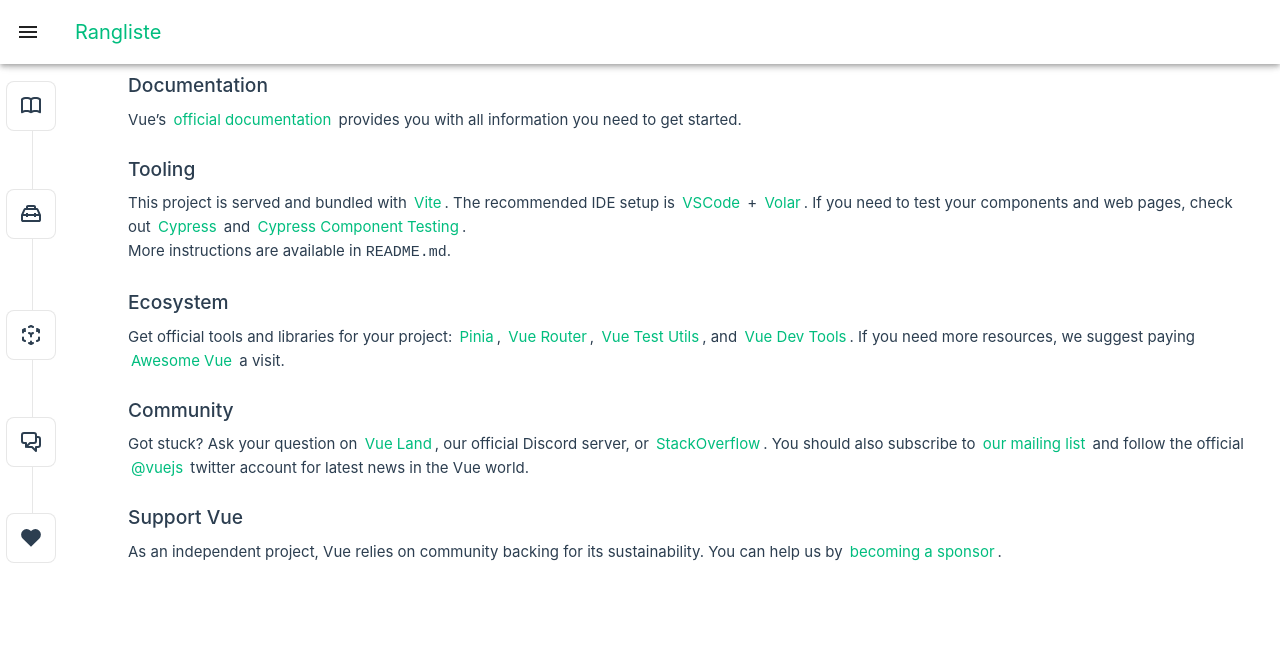
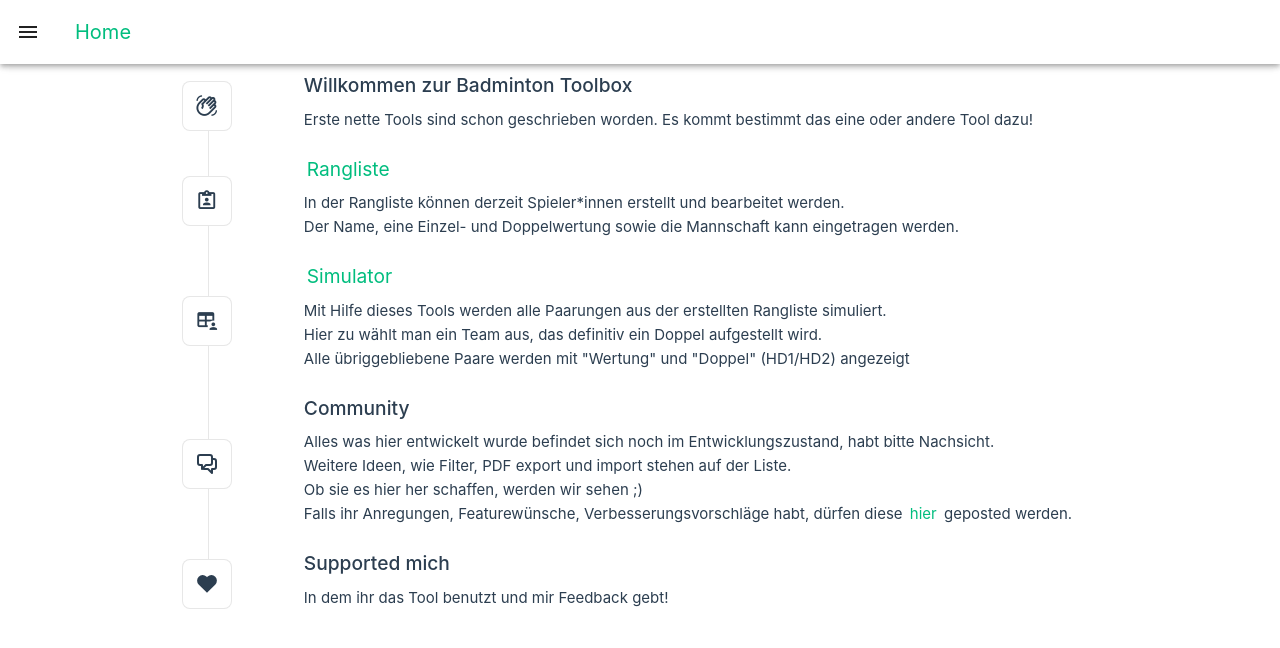
Before and after one commit to cangd/badminton-toolbox, a Vue app: page / in a window 1280 px wide. Shown: the top 648 px of the page. Built offline with nearby package versions, Linux system fonts and the light colour scheme.

Commit message:
Add starting page

```diff
--- a/src/App.vue
+++ b/src/App.vue
@@ -3,17 +3,17 @@
     <v-app-bar>
       <v-app-bar-nav-icon @click="drawer = !drawer"></v-app-bar-nav-icon>
 
-      <v-app-bar-title @click="clickRangliste">
+      <v-app-bar-title>
         <RouterLink to="/"> {{ title }} </RouterLink></v-app-bar-title
       >
     </v-app-bar>
 
     <v-navigation-drawer v-model="drawer">
       <v-list>
-        <v-list-item @click="clickRangliste">
+        <v-list-item>
           <RouterLink to="/rangliste">Rangliste</RouterLink>
         </v-list-item>
-        <v-list-item @click="clickFoo">
+        <v-list-item>
           <RouterLink to="/calc">DoppelRechner</RouterLink>
         </v-list-item>
       </v-list>
@@ -36,15 +36,7 @@ import { ref } from 'vue'
 
 const drawer = ref(false)
 
-const title = ref('Rangliste')
-
-function clickRangliste() {
-  return (title.value = 'Rangliste')
-}
-
-function clickFoo() {
-  return (title.value = 'Foo')
-}
+const title = ref('Home')
 </script>
 
 <style lang="scss" scoped>
--- a/src/components/TheWelcome.vue
+++ b/src/components/TheWelcome.vue
@@ -1,8 +1,5 @@
 <script setup lang="ts">
 import WelcomeItem from './WelcomeItem.vue'
-import DocumentationIcon from './icons/IconDocumentation.vue'
-import ToolingIcon from './icons/IconTooling.vue'
-import EcosystemIcon from './icons/IconEcosystem.vue'
 import CommunityIcon from './icons/IconCommunity.vue'
 import SupportIcon from './icons/IconSupport.vue'
 </script>
@@ -10,51 +7,35 @@ import SupportIcon from './icons/IconSupport.vue'
 <template>
   <WelcomeItem>
     <template #icon>
-      <DocumentationIcon />
+      <v-icon icon="mdi-hand-wave-outline"></v-icon>
     </template>
-    <template #heading>Documentation</template>
-
-    Vue’s
-    <a href="https://vuejs.org/" target="_blank" rel="noopener">official documentation</a>
-    provides you with all information you need to get started.
+    <template #heading>Willkommen zur Badminton Toolbox</template>
+    Erste nette Tools sind schon geschrieben worden. Es kommt bestimmt das eine oder andere Tool
+    dazu!
   </WelcomeItem>
 
   <WelcomeItem>
     <template #icon>
-      <ToolingIcon />
+      <v-icon icon="mdi-clipboard-account-outline"></v-icon>
     </template>
-    <template #heading>Tooling</template>
+    <template #heading><RouterLink to="/rangliste">Rangliste</RouterLink></template>
 
-    This project is served and bundled with
-    <a href="https://vitejs.dev/guide/features.html" target="_blank" rel="noopener">Vite</a>. The
-    recommended IDE setup is
-    <a href="https://code.visualstudio.com/" target="_blank" rel="noopener">VSCode</a> +
-    <a href="https://github.com/johnsoncodehk/volar" target="_blank" rel="noopener">Volar</a>. If
-    you need to test your components and web pages, check out
-    <a href="https://www.cypress.io/" target="_blank" rel="noopener">Cypress</a> and
-    <a href="https://on.cypress.io/component" target="_blank" rel="noopener"
-      >Cypress Component Testing</a
-    >.
-
+    In der Rangliste können derzeit Spieler*innen erstellt und bearbeitet werden.
     <br />
-
-    More instructions are available in <code>README.md</code>.
+    Der Name, eine Einzel- und Doppelwertung sowie die Mannschaft kann eingetragen werden.
   </WelcomeItem>
 
   <WelcomeItem>
     <template #icon>
-      <EcosystemIcon />
+      <v-icon icon="mdi-table-account"></v-icon>
     </template>
-    <template #heading>Ecosystem</template>
+    <template #heading><RouterLink to="/calc">Simulator</RouterLink></template>
 
-    Get official tools and libraries for your project:
-    <a href="https://pinia.vuejs.org/" target="_blank" rel="noopener">Pinia</a>,
-    <a href="https://router.vuejs.org/" target="_blank" rel="noopener">Vue Router</a>,
-    <a href="https://test-utils.vuejs.org/" target="_blank" rel="noopener">Vue Test Utils</a>, and
-    <a href="https://github.com/vuejs/devtools" target="_blank" rel="noopener">Vue Dev Tools</a>. If
-    you need more resources, we suggest paying
-    <a href="https://github.com/vuejs/awesome-vue" target="_blank" rel="noopener">Awesome Vue</a>
-    a visit.
+    Mit Hilfe dieses Tools werden alle Paarungen aus der erstellten Rangliste simuliert.
+    <br />
+    Hier zu wählt man ein Team aus, das definitiv ein Doppel aufgestellt wird.
+    <br />
+    Alle übriggebliebene Paare werden mit "Wertung" und "Doppel" (HD1/HD2) angezeigt
   </WelcomeItem>
 
   <WelcomeItem>
@@ -62,27 +43,22 @@ import SupportIcon from './icons/IconSupport.vue'
       <CommunityIcon />
     </template>
     <template #heading>Community</template>
-
-    Got stuck? Ask your question on
-    <a href="https://chat.vuejs.org" target="_blank" rel="noopener">Vue Land</a>, our official
-    Discord server, or
-    <a href="https://stackoverflow.com/questions/tagged/vue.js" target="_blank" rel="noopener"
-      >StackOverflow</a
-    >. You should also subscribe to
-    <a href="https://news.vuejs.org" target="_blank" rel="noopener">our mailing list</a> and follow
-    the official
-    <a href="https://twitter.com/vuejs" target="_blank" rel="noopener">@vuejs</a>
-    twitter account for latest news in the Vue world.
+    Alles was hier entwickelt wurde befindet sich noch im Entwicklungszustand, habt bitte Nachsicht.
+    <br />
+    Weitere Ideen, wie Filter, PDF export und import stehen auf der Liste.
+    <br />
+    Ob sie es hier her schaffen, werden wir sehen ;)
+    <br />
+    Falls ihr Anregungen, Featurewünsche, Verbesserungsvorschläge habt, dürfen diese
+    <a href="https://github.com/cangd/badminton-toolbox/issues">hier</a> geposted werden.
   </WelcomeItem>
 
   <WelcomeItem>
     <template #icon>
       <SupportIcon />
     </template>
-    <template #heading>Support Vue</template>
+    <template #heading>Supported mich</template>
 
-    As an independent project, Vue relies on community backing for its sustainability. You can help
-    us by
-    <a href="https://vuejs.org/sponsor/" target="_blank" rel="noopener">becoming a sponsor</a>.
+    In dem ihr das Tool benutzt und mir Feedback gebt!
   </WelcomeItem>
 </template>
```
